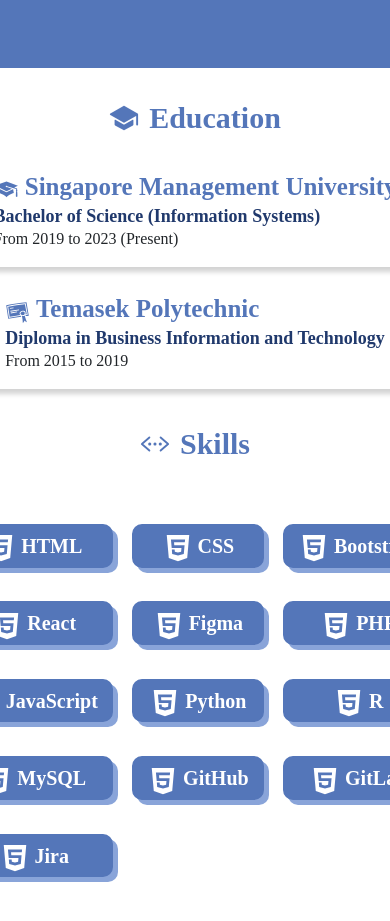
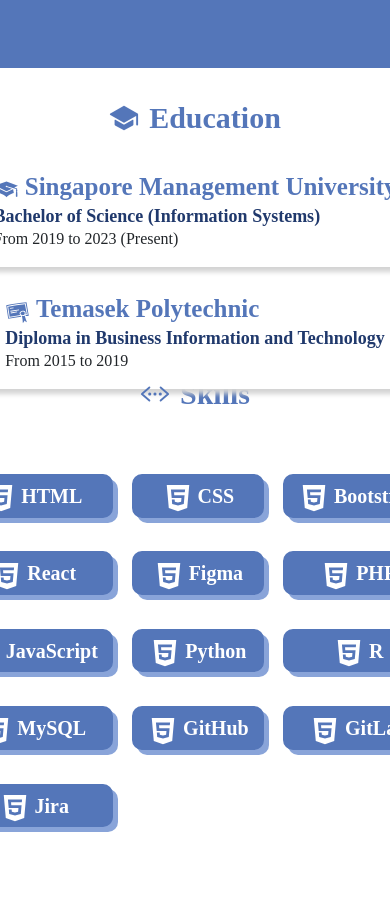
Before and after one commit to auyongtingting/portfoliowebsite-react, a React (Create React App) app in the folder my-website/: page / in a window 390 px wide. Shown: the part 3751-4672 px from the top of the page. Built offline with nearby package versions, Linux system fonts and the light colour scheme.

Commit message:
Test responsiveness

```diff
--- a/my-website/src/components/education.js
+++ b/my-website/src/components/education.js
@@ -6,7 +6,6 @@
 import {FaGithub, Falinkedin, FaHtml5, FaStripeS, FaBootstrap, FaAws, FaNodeJs, FaReact, FaDocker, FaPython, FaJoomla} from "react-icons/fa"
 
 // styling
-import "../styles/styles.css"
 import "../styles/education.css"
 
 export default function Education() {
--- a/my-website/src/styles/education.css
+++ b/my-website/src/styles/education.css
@@ -83,8 +83,3 @@
 .skillStack {
     font-size: 20px;
 }
-
-.col-education {
-    margin-bottom: 50px;
-    align-content: center;
-}
```
